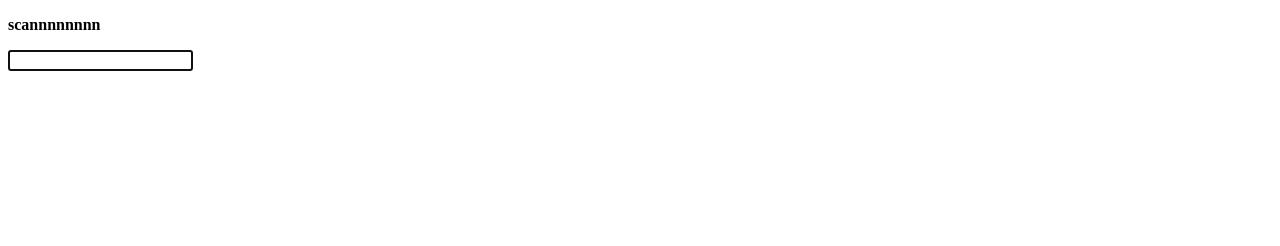
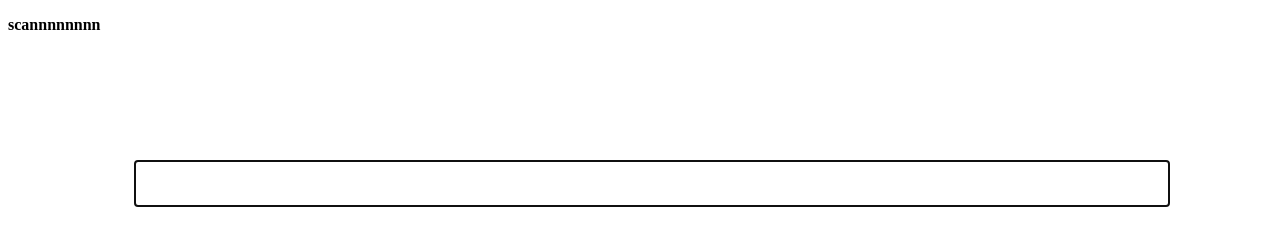
Before and after one commit to DFARJUN/qr, a plain HTML site: page index.html in a window 1280 px wide. Drawn offline with Linux system fonts and the light colour scheme.

Commit message:
Update index.html

```diff
--- a/index.html
+++ b/index.html
@@ -1,6 +1,18 @@
 <!DOCTYPE html>
 <html>
 <body onload="myFunction()">
+  <style>
+    #oleg{
+      width: 80%;
+margin: 10%;
+height: 20%;
+display: block;
+line-height: 40px;
+font-size: 20px;
+padding: 10px;
+      border: 2px solid black;}
+
+  </style>
 <script>
   var myWindow;
 
```
